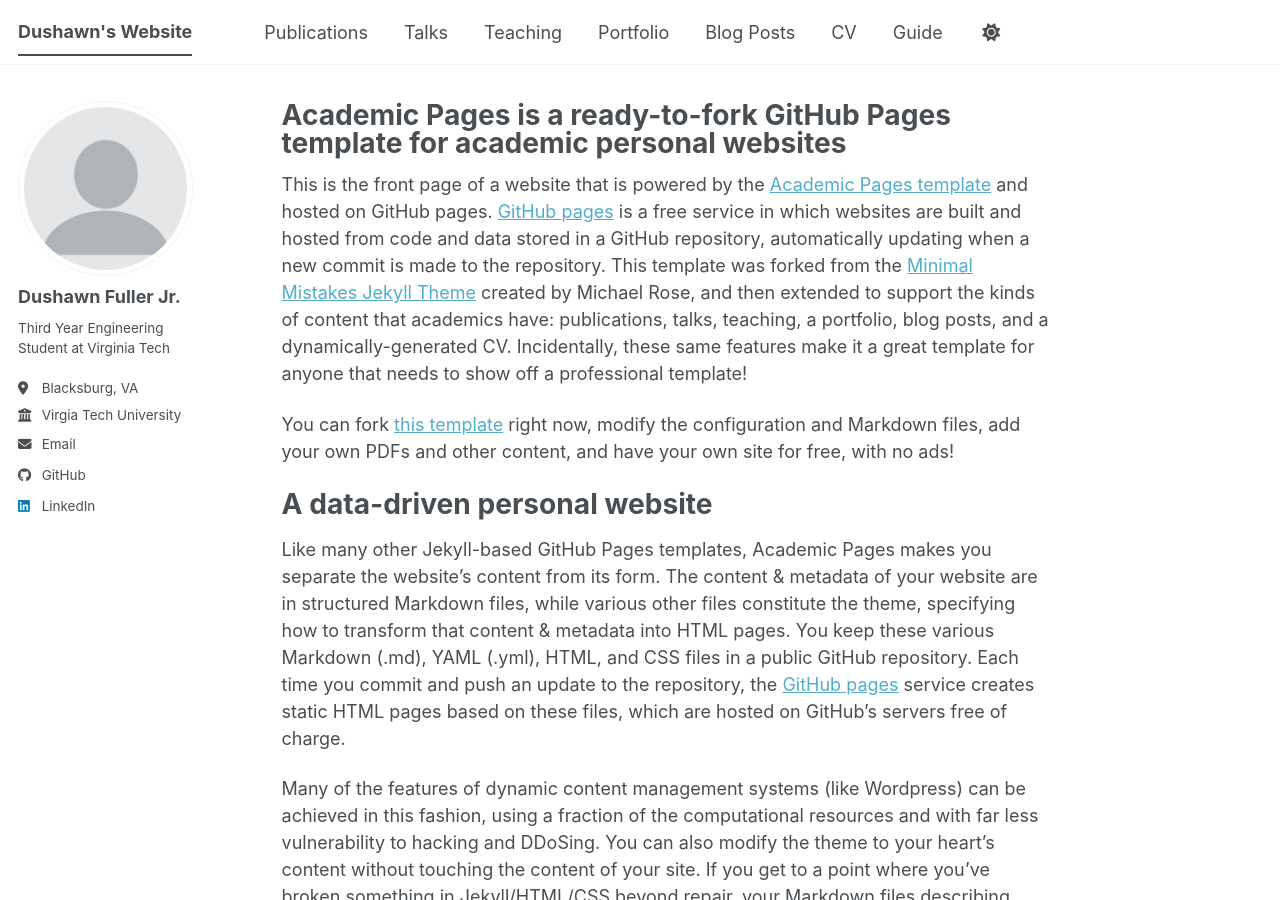
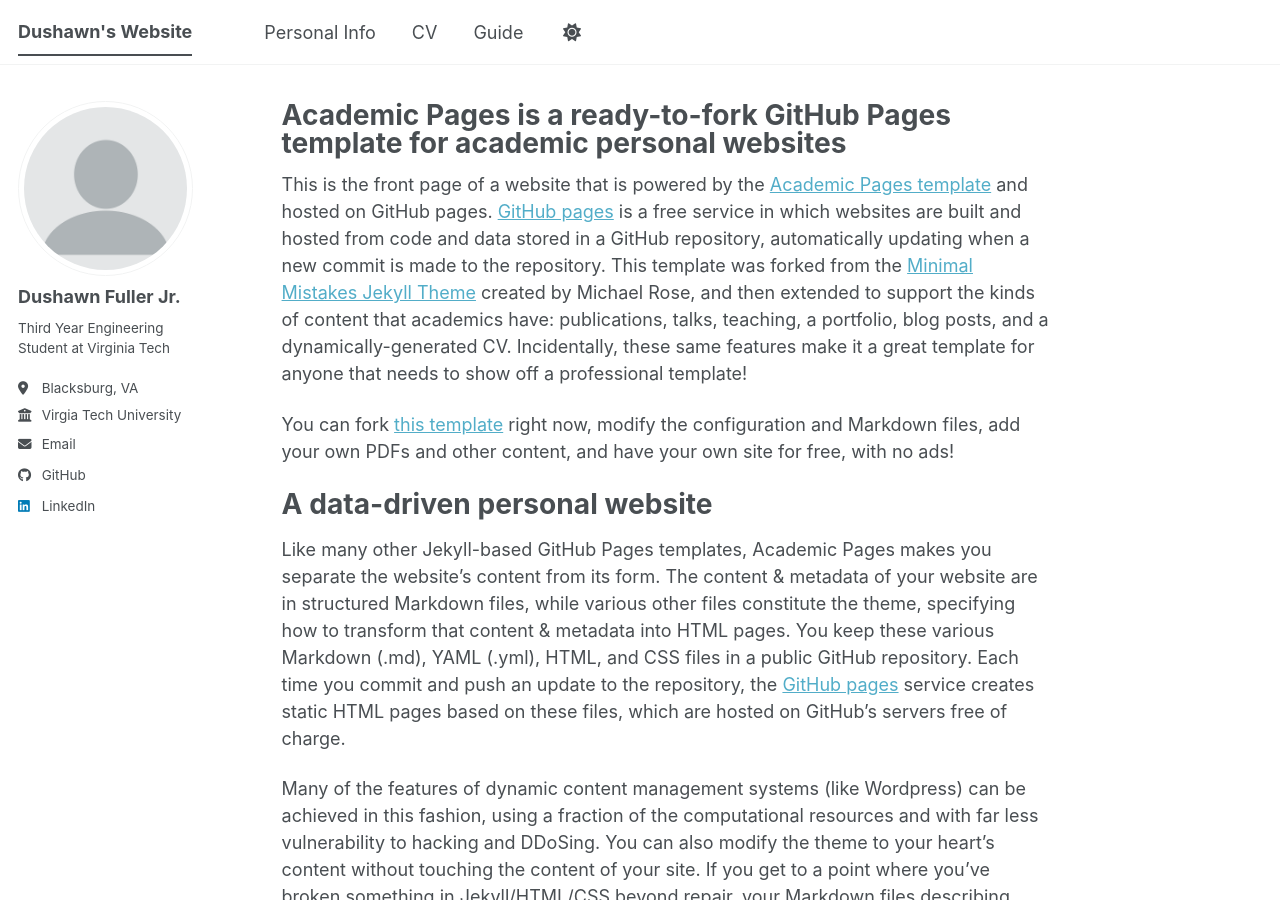
Before and after one commit to djfuller36/djfuller36.github.io, a Jekyll site: the page built from _pages/about.md, in a window 1280 px wide and 900 px high. Built offline with Jekyll 4.4.1, drawn with Linux system fonts in a browser that asks for light colours; a script bundle is joined from its source files by our own code; library files that are not in the unit come from our copies.

Commit message:
Update navigation.yml

```diff
--- a/_data/navigation.yml
+++ b/_data/navigation.yml
@@ -8,19 +8,8 @@
 #      Markdown formatted page while the second is generated using JSON.
 
 main:
-  - title: "Publications"
-    url: /publications/
 
-  - title: "Talks"
-    url: /talks/
-
-  - title: "Teaching"
-    url: /teaching/
-
-  - title: "Portfolio"
-    url: /portfolio/
-
-  - title: "Blog Posts"
+  - title: "Personal Info"
     url: /year-archive/
 
   - title: "CV"
```
